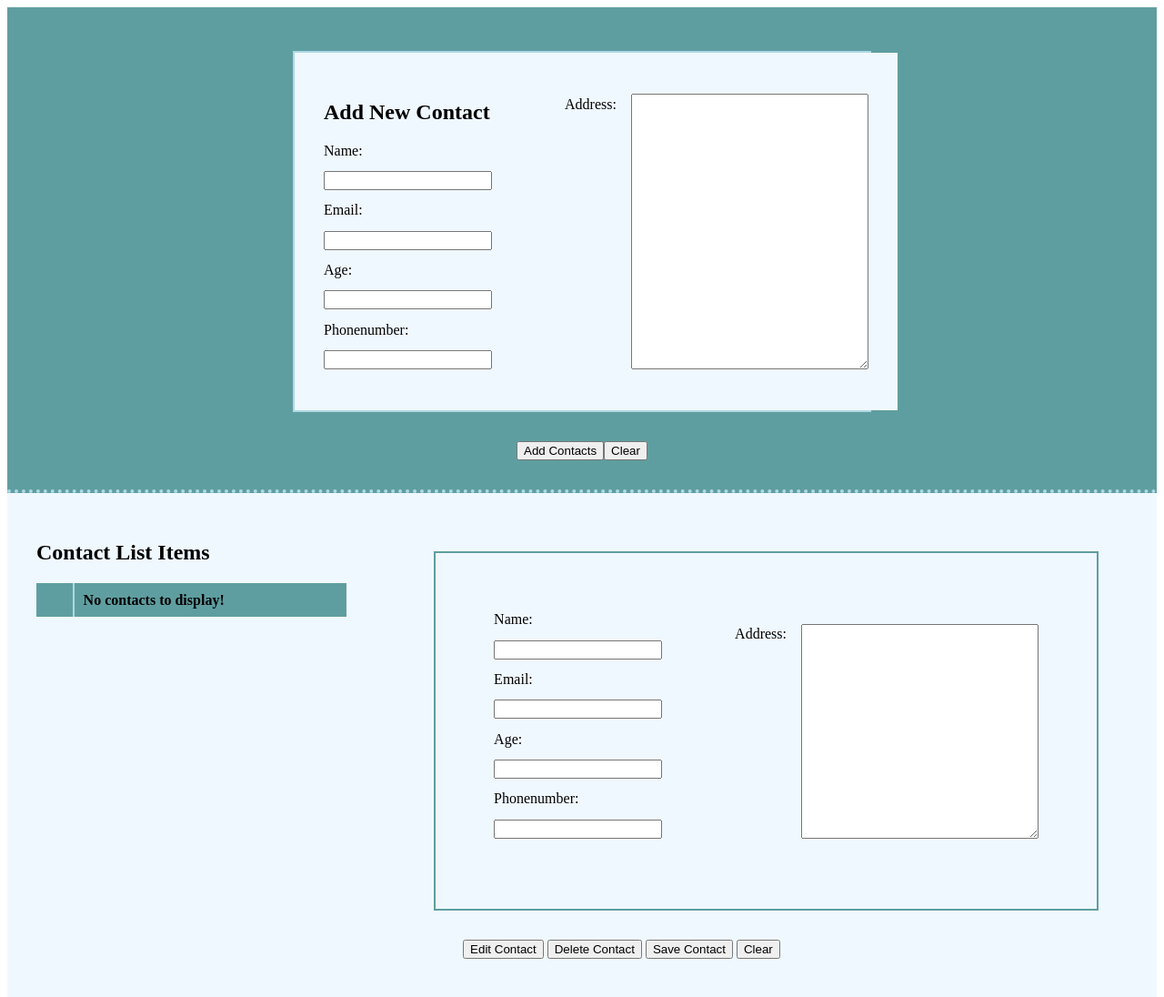
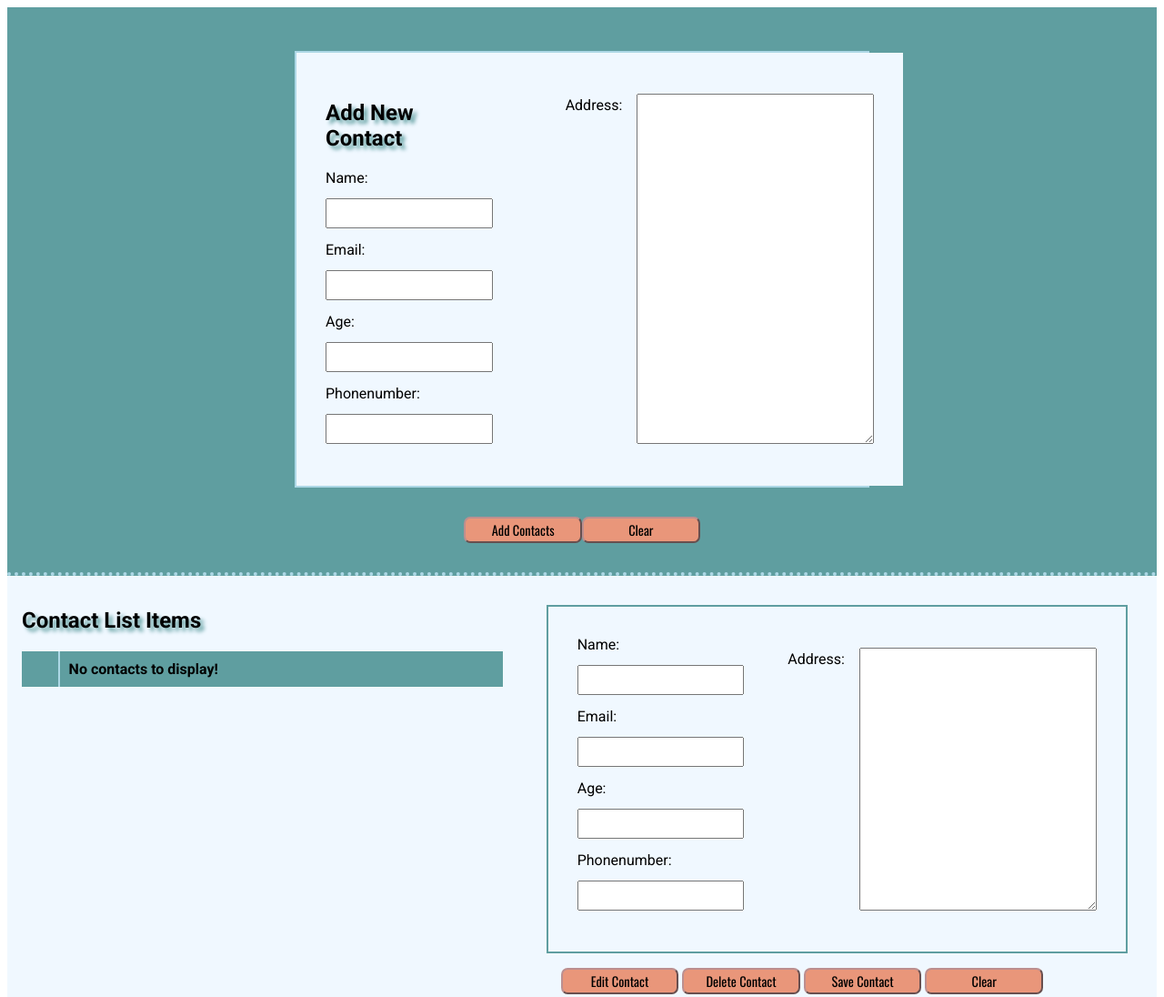
Before and after one commit to udoyen/take-a-climb-challenge, a website: page index.html in a window 1280 px wide. Shown: the top 1096 px of the page at 91% size. Drawn offline with nearby package versions, Linux system fonts and the light colour scheme.

Commit message:
style updates

```diff
--- a/css/site.css
+++ b/css/site.css
@@ -1,14 +1,61 @@
 /*************
 Default styles
 **************/
+
+/********************
+font-family: 'Roboto', sans-serif;
+font-family: 'Raleway', sans-serif;
+font-family: 'Oswald', sans-serif;
+font-family: 'Lato', sans-serif;
+
+**********************/
+@import url('https://fonts.googleapis.com/css?family=Lato:400,400i,700,700i|Oswald:400,500,600,700|Raleway:300,300i,400,400i,500,500i,600,600i,700,700i,800|Roboto:300,300i,400,400i,500,500i,700,700i');
 
 .mborder {
   border: 2px solid black;
 }
 
-.enable-edit {
+html {
+  box-sizing: border-box;
+
 }
 
+*,
+*:before,
+*:after {
+  box-sizing: inherit;
+}
+
+body {
+  font-family: "Roboto", sans-serif;
+  font-size: 16px;
+
+}
+
+h1, h2, h3, h4, h5 {
+  text-shadow: 4px 4px 4px cadetblue
+}
+
+input {
+  height: 2.5em;
+  padding: 0.1em;
+}
+
+button {
+  height: 2em;
+  width: 9em;
+  border-radius: 0.5em;
+  font-size: 0.9em;
+  background: darksalmon;
+  border-color: rosybrown;
+  cursor: pointer;
+  font-family: 'Oswald', sans-serif;
+}
+
+button:hover, button:focus {
+  background: rosybrown;
+  color: cornsilk;
+}
 /*****************/
 
 div.wrapper {
@@ -76,7 +123,7 @@ textarea {
 
 .lower div {
   flex: 1;
-  padding: 2em;
+  padding: 1em;
   background: aliceblue;
 }
 
--- a/index.html
+++ b/index.html
@@ -6,7 +6,7 @@
     <meta http-equiv="X-UA-Compatible" content="ie=edge">
     <title>Document</title>
     <link rel="stylesheet" href="css/site.css">
-
+    <link href="https://fonts.googleapis.com/css?family=Lato|Oswald|Raleway|Roboto" rel="stylesheet">
 
 </head>
 <body>
--- a/js/site.js
+++ b/js/site.js
@@ -119,12 +119,6 @@ function sRemove() {
   contactManager.sRemove();
 }
 
-// /**
-//  * Helper function
-//  */
-// function save(contactNum) {
-//   contactManager.save(contactNum);
-// }
 
 /**
  * Helper function
@@ -390,7 +384,7 @@ class MyContactsManager {
 
       this.displayContactsAsList("contact-list");
     } else {
-      alert("No COntact to remove, please add one!");
+      alert("No Contact to remove, please add one!");
     }
   }
 
@@ -526,8 +520,6 @@ class MyContactsManager {
     var edit = document.querySelector("#edit");
     var details = document.querySelector("#details");
 
-    alert(edit);
-    alert(details);
 
     if (!details.hasAttribute("class")) {
       details.setAttribute("class", "details-box-header");
```
Also changed, not shown: package.json (added, +19 -0 lines), server.js (added, +21 -0 lines).
